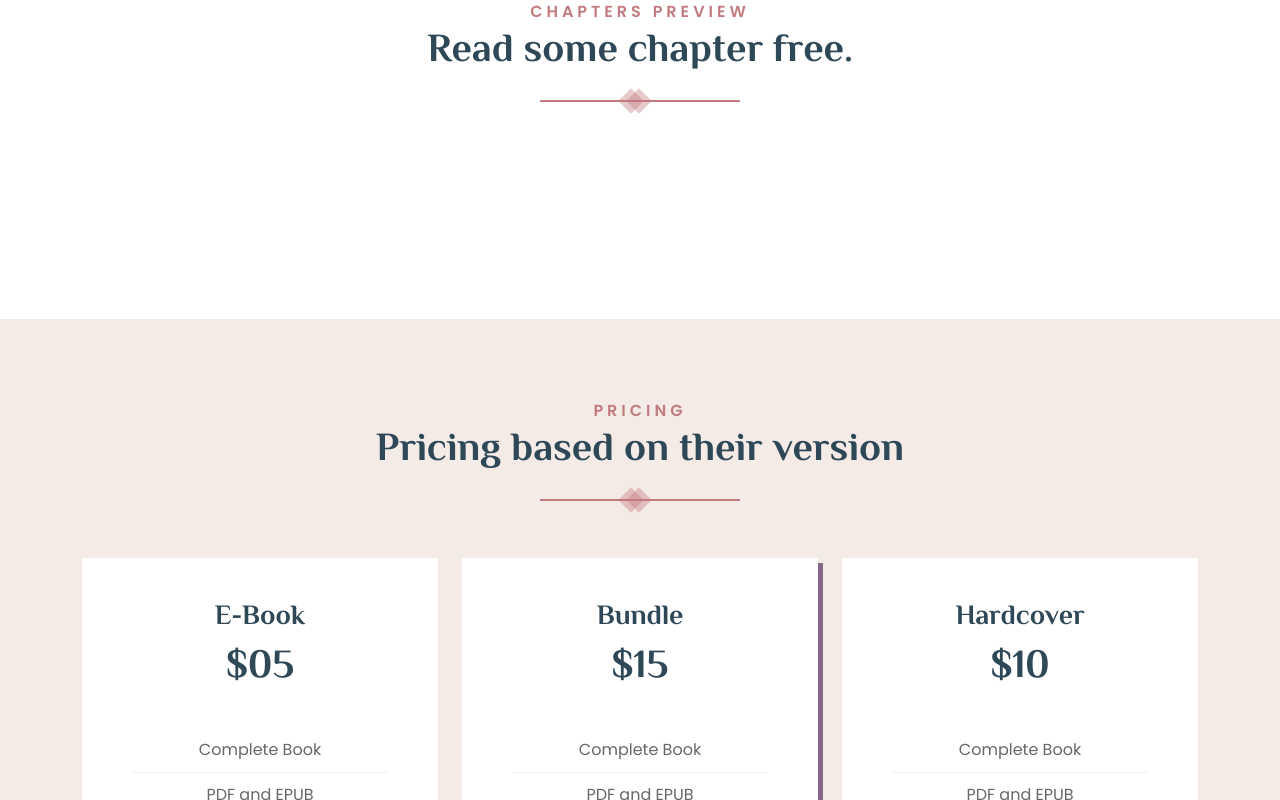
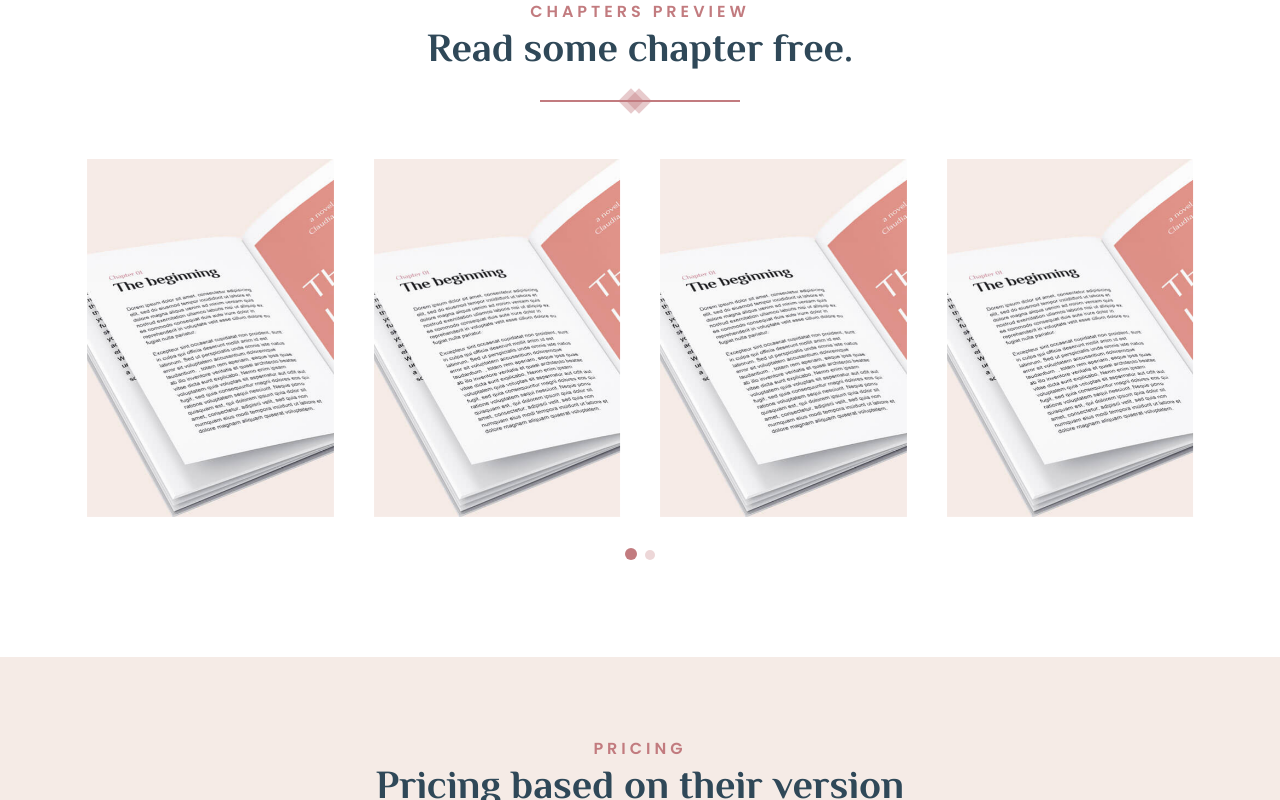
Before and after one commit to foysalimran/wonted-react, a React (Create React App) app: page /v1 in a window 1280 px wide. Shown: the part 2870-3670 px from the top of the page. Built offline with nearby package versions, Linux system fonts and the light colour scheme.

Commit message:
chapter preview slider

```diff
--- a/package.json
+++ b/package.json
@@ -8,6 +8,7 @@
     "@testing-library/user-event": "^13.5.0",
     "aos": "^2.3.4",
     "bootstrap": "^5.2.0",
+    "glightbox": "^3.2.0",
     "node-sass": "^7.0.1",
     "react": "^18.2.0",
     "react-bootstrap": "^2.4.0",
--- a/src/components/chapter-preview.js
+++ b/src/components/chapter-preview.js
@@ -1,4 +1,12 @@
+/* eslint-disable jsx-a11y/alt-text */
 import React from "react";
+import { Swiper, SwiperSlide } from "swiper/react";
+import "swiper/css";
+import "swiper/css/pagination";
+import "swiper/css/autoplay";
+import { Autoplay, Pagination } from "swiper";
+
+import image1 from '../assets/images/chapter-preview/1.jpg'
 
 const ChapterPreview = () => {
   return (
@@ -33,7 +41,118 @@ const ChapterPreview = () => {
           </div>
         </div>
         <div className="row testi-row">
-          <div className="col-12 p-80px-b">
+          <div className="col-12">
+          <Swiper
+              modules={[Pagination, Autoplay]}
+              pagination={{ clickable: true }}
+              autoplay
+              breakpoints={{
+                768: {
+                  slidesPerView: 3,
+                  spaceBetween: 30,
+                },
+                1024: {
+                  slidesPerView: 4,
+                  spaceBetween: 30,
+                },
+              }}
+            >
+
+              <SwiperSlide >
+              <div
+              className="swiper-slide p-5px-lr translateEffect2"
+              data-aos="fade-up"
+              data-aos-duration="1000"
+              data-aos-delay="200"
+            >
+              <a
+                href="assets/images/chapter-preview/1.jpg"
+                className=""
+              >
+                <img
+                  className="chapter-img img-fluid"
+                  src={image1}
+                />
+              </a>
+              </div>
+              </SwiperSlide>
+
+              <SwiperSlide >
+              <div
+              className="swiper-slide p-5px-lr translateEffect2"
+              data-aos="fade-up"
+              data-aos-duration="1000"
+              data-aos-delay="200"
+            >
+              <a
+                href="assets/images/chapter-preview/1.jpg"
+                className=""
+              >
+                <img
+                  className="chapter-img img-fluid"
+                  src={image1}
+                />
+              </a>
+              </div>
+              </SwiperSlide>
+
+              <SwiperSlide >
+              <div
+              className="swiper-slide p-5px-lr translateEffect2"
+              data-aos="fade-up"
+              data-aos-duration="1000"
+              data-aos-delay="200"
+            >
+              <a
+                href="assets/images/chapter-preview/1.jpg"
+                className=""
+              >
+                <img
+                  className="chapter-img img-fluid"
+                  src={image1}
+                />
+              </a>
+              </div>
+              </SwiperSlide>
+
+              <SwiperSlide >
+              <div
+              className="swiper-slide p-5px-lr translateEffect2"
+              data-aos="fade-up"
+              data-aos-duration="1000"
+              data-aos-delay="200"
+            >
+              <a
+                href="assets/images/chapter-preview/1.jpg"
+                className=""
+              >
+                <img
+                  className="chapter-img img-fluid"
+                  src={image1}
+                />
+              </a>
+              </div>
+              </SwiperSlide>
+
+              <SwiperSlide >
+              <div
+              className="swiper-slide p-5px-lr translateEffect2"
+              data-aos="fade-up"
+              data-aos-duration="1000"
+              data-aos-delay="200"
+            >
+              <a
+                href="assets/images/chapter-preview/1.jpg"
+                className=""
+              >
+                <img
+                  className="chapter-img img-fluid"
+                  src={image1}
+                />
+              </a>
+              </div>
+              </SwiperSlide>
+              </Swiper>
             {/* <div className="chapter-slider">
           <div className="swiper-wrapper">
             <div
```
Also changed, not shown: src/components/pages/all-events.js, 1 other file (tests, documents, lock files or other folders).
